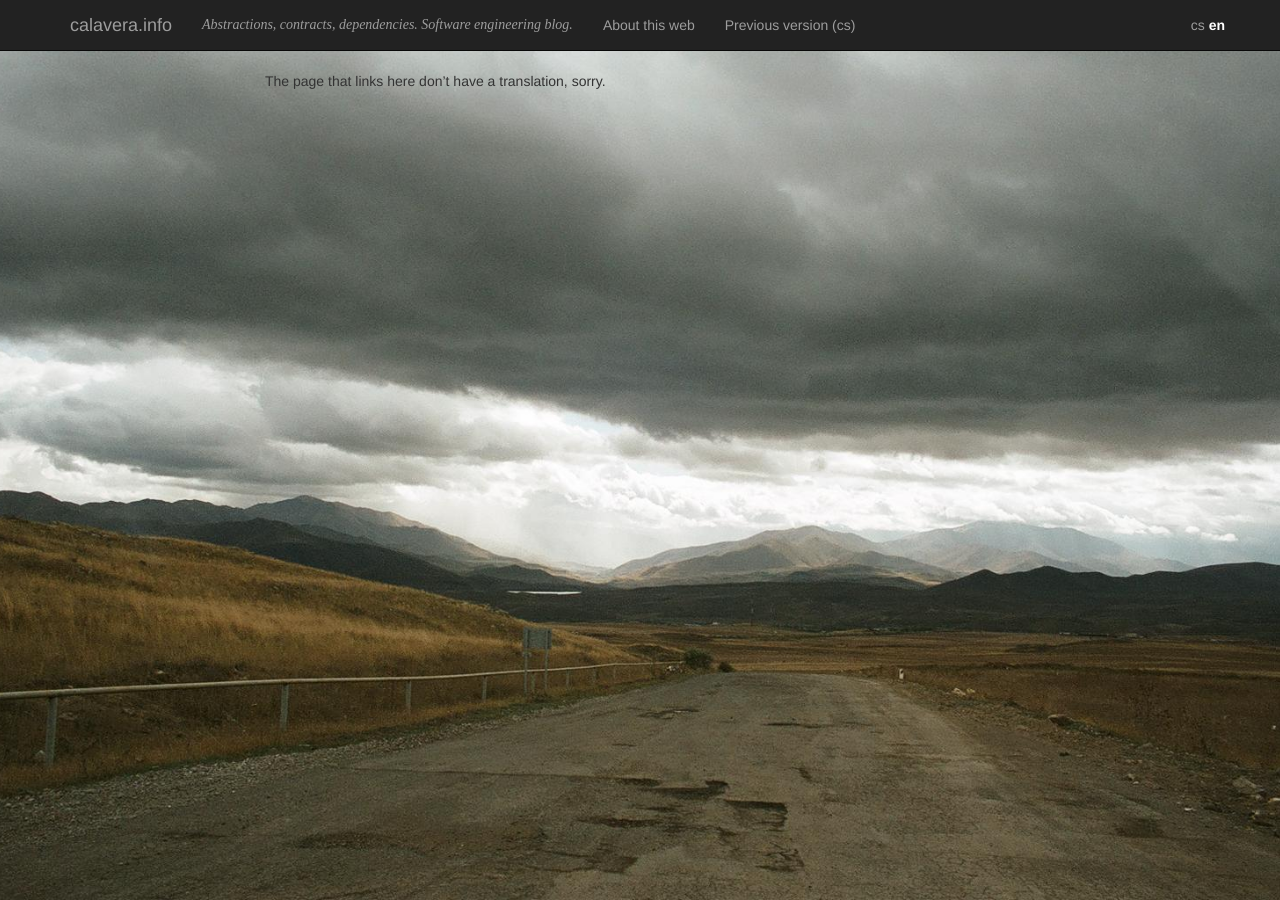
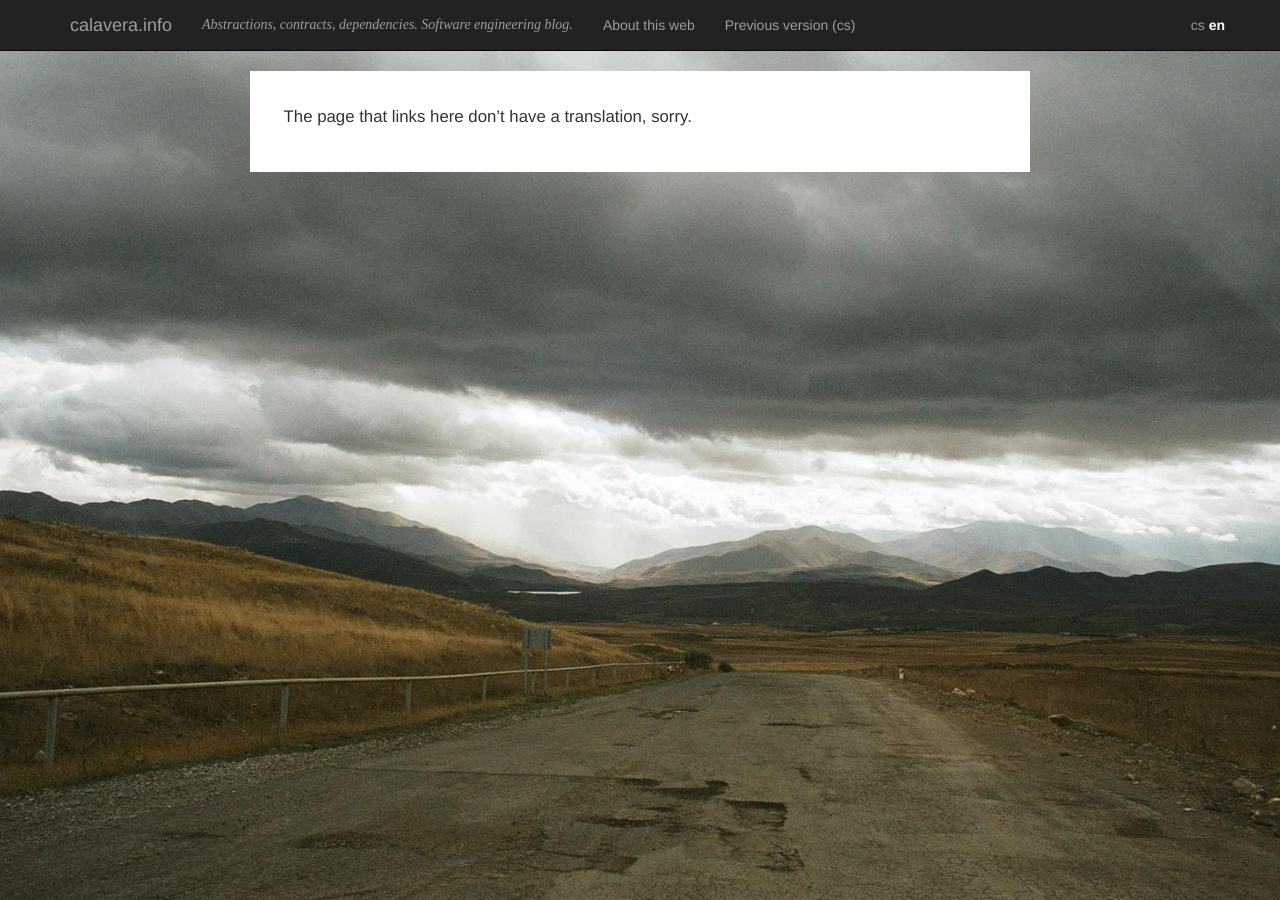
Before and after one commit to calaveraInfo/calaveraInfo.github.io, a Jekyll site: the page built from v3/en/translation-not-available.md, in a window 1280 px wide. Built offline with Jekyll 4.4.1, drawn with Linux system fonts in a browser that asks for light colours; nearby versions of some CDN libraries.

Commit message:
Revert of mistakenly deleted article style

```diff
--- a/v3/css/style.scss
+++ b/v3/css/style.scss
@@ -219,6 +219,12 @@ body {
 	color: white;
 }
 
+.article article {
+	background: white;
+	padding: 2em;
+	font-size: 1.2em;
+}
+
 .fancybox-slide--html .readme {
 	max-width: 800px;
 	min-width: 320px;
```
